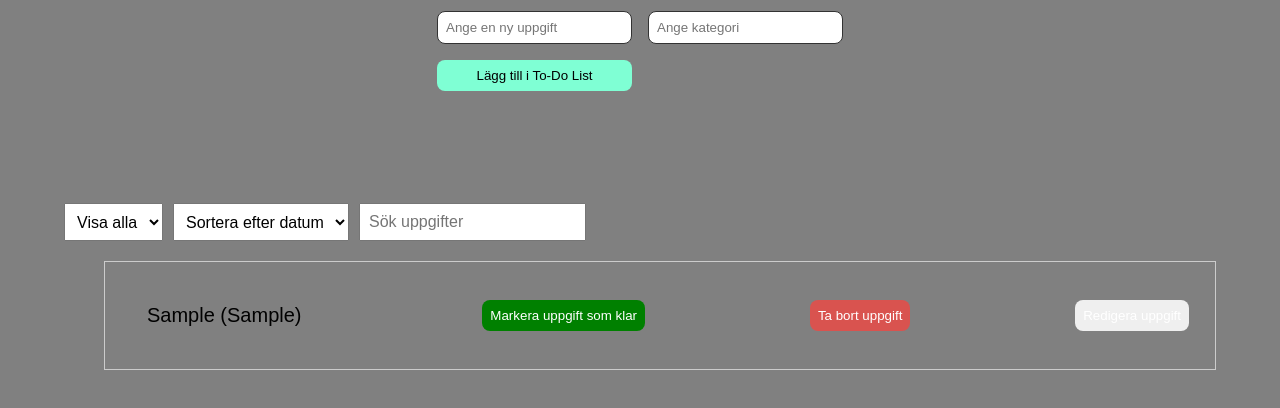
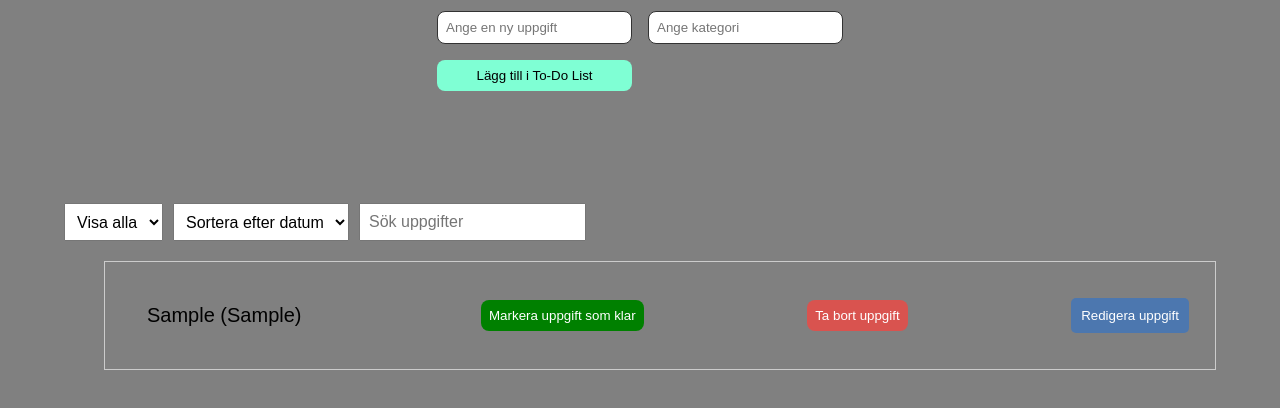
Before and after one commit to filipwretner/Boiler-Room-Week-44, a plain HTML site: page index.html in a window 1280 px wide. Both pictures are taken after typing "Sample", "Sample" into the empty fields and a click on the button "Lägg till i To-Do List". Shown: the part 122-530 px from the top of the page. Drawn offline with Linux system fonts and the light colour scheme.

Commit message:
ändrat färg på knapparna

```diff
--- a/style.css
+++ b/style.css
@@ -98,6 +98,18 @@ li button {
     display: flex;
     gap: 10px;
 }
+.editButton {
+    background-color: #4c77af; /* Ändra detta värde till den färg du vill använda */
+    color: white; /* Textfärg */
+    border: none;
+    padding: 10px;
+    cursor: pointer;
+    border-radius: 5px; /* Gör knappen lite rundad */
+    margin-left: 5px; /* Lägger lite avstånd mellan knapparna */
+}
+
+
+
 
 #filterSelect, #sortSelect, #searchInput {
     padding: 8px;
@@ -116,7 +128,7 @@ li button {
 
 .completed {
     text-decoration: line-through;
-    color: grey;
+    color: rgb(3, 3, 3);
 }
 
 .completeButton, .deleteButton, .editButton {
```
